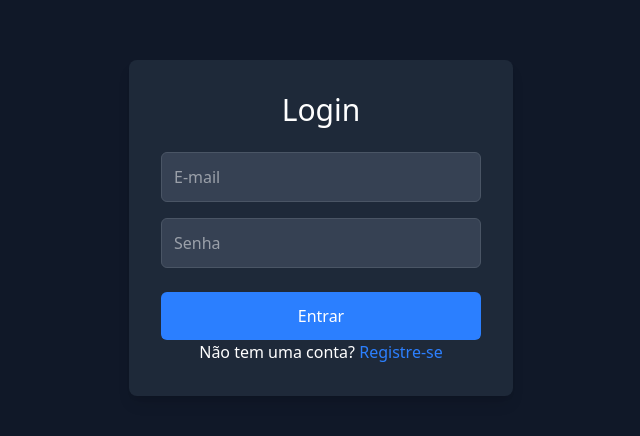
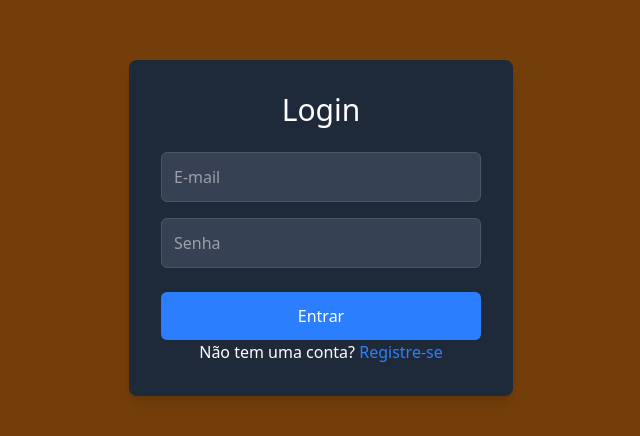
Before and after one commit to KauaMB2/estudeiro, a Next.js app: page / in a window 1280 px wide. Shown: the part 172-608 px from the top of the page, without its empty margins (351-991 px from the left). Built offline with nearby package versions, Linux system fonts and the light colour scheme.

Commit message:
1) Feat: It was change background color from login screen

```diff
--- a/app/page.tsx
+++ b/app/page.tsx
@@ -14,7 +14,7 @@ const LoginPage = () => {
   };
 
   return (
-    <div className="flex items-center justify-center min-h-screen bg-gray-900">
+    <div className="flex items-center justify-center min-h-screen bg-yellow-900">
       <div className="bg-gray-800 p-8 rounded-lg ml-16 shadow-lg w-full max-w-sm">
         <h2 className="text-3xl text-center text-white mb-6">Login</h2>
         <form onSubmit={handleSubmit}>
```
